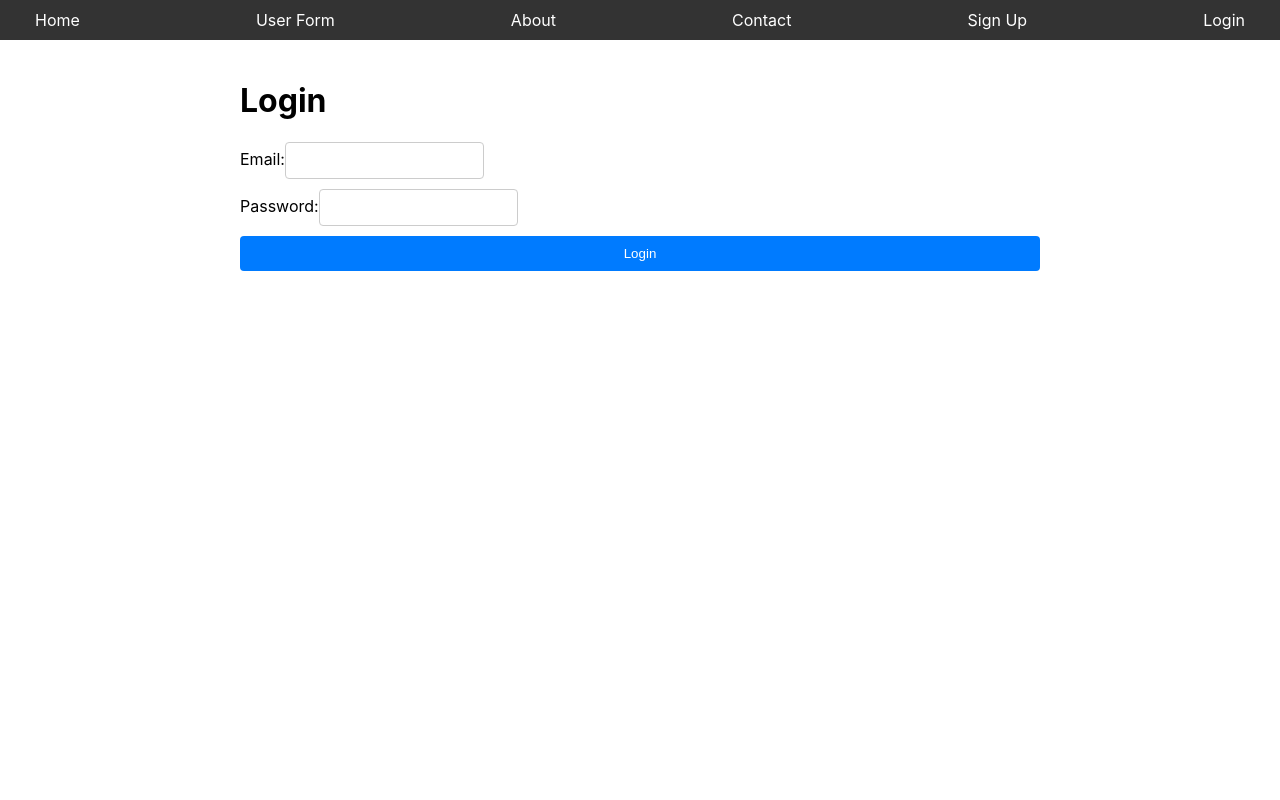
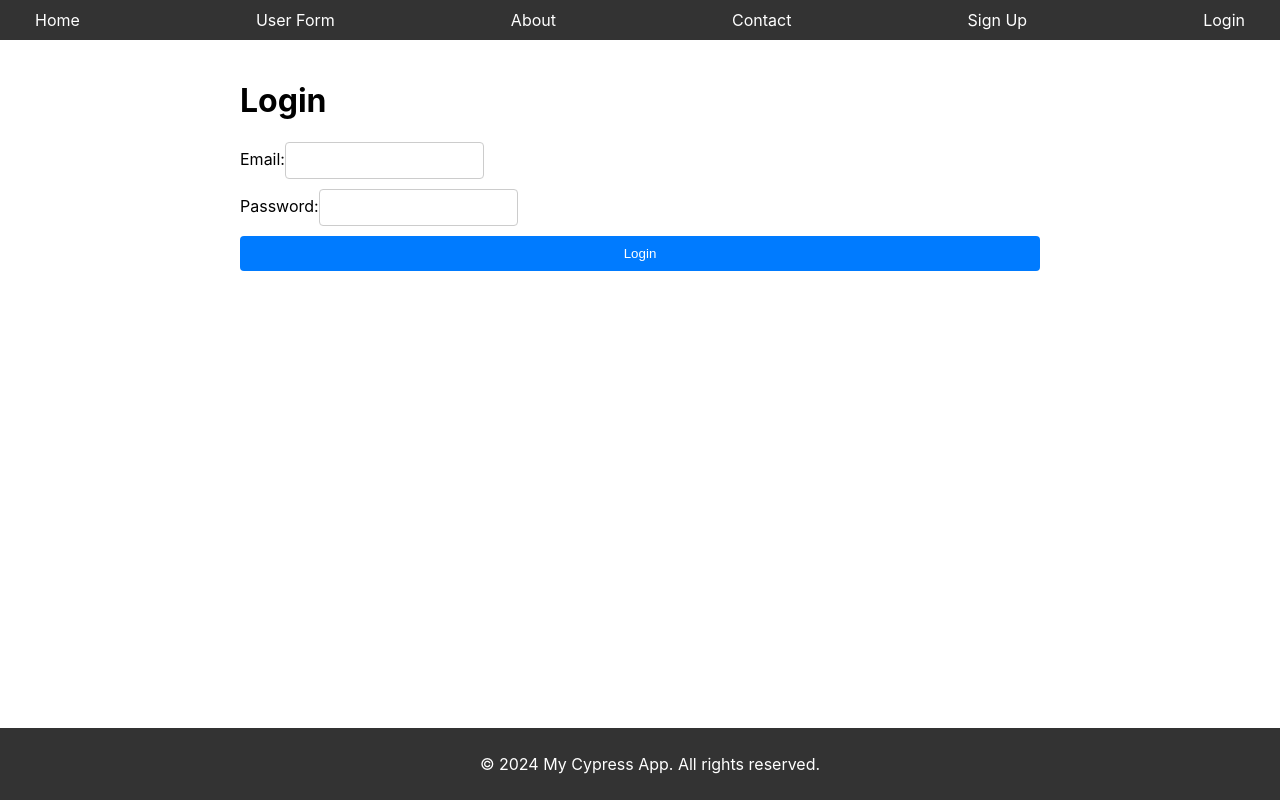
Before and after one commit to Bl3nd865/CypressTesting, a React (Create React App) app: page /login in a window 1280 px wide. Built offline with nearby package versions, Linux system fonts and the light colour scheme.

Commit message:
added footer

```diff
--- a/src/App.js
+++ b/src/App.js
@@ -11,11 +11,14 @@ import About from './About';
 import Contact from './Contact';
 import Login from './Login';
 import SignUp from './SignUp';
+import Profile from './Profile';
+import Footer from './Footer';
 
 const Container = styled.div`
     max-width: 800px;
     margin: 0 auto;
     padding: 20px;
+    padding-bottom: 60px; // Space for footer
 `;
 
 const Nav = styled.nav`
@@ -40,6 +43,8 @@ const ProtectedRoute = ({ element }) => {
 };
 
 function App() {
+    const isAuthenticated = useSelector((state) => state.user.isAuthenticated);
+
     return (
         <Router>
             <Nav>
@@ -47,8 +52,9 @@ function App() {
                 <NavLink to="/form">User Form</NavLink>
                 <NavLink to="/about">About</NavLink>
                 <NavLink to="/contact">Contact</NavLink>
-                <NavLink to="/signup">Sign Up</NavLink>
-                <NavLink to="/login">Login</NavLink>
+                {!isAuthenticated && <NavLink to="/signup">Sign Up</NavLink>}
+                {!isAuthenticated && <NavLink to="/login">Login</NavLink>}
+                {isAuthenticated && <NavLink to="/profile">Profile</NavLink>}
             </Nav>
             <Container>
                 <Routes>
@@ -58,8 +64,10 @@ function App() {
                     <Route path="/contact" element={<Contact />} />
                     <Route path="/signup" element={<SignUp />} />
                     <Route path="/login" element={<Login />} />
+                    <Route path="/profile" element={<ProtectedRoute element={<Profile />} />} />
                 </Routes>
             </Container>
+            <Footer />
             <ToastContainer />
         </Router>
     );
--- /dev/null
+++ b/src/Footer.js
@@ -0,0 +1,22 @@
+import React from 'react';
+import styled from 'styled-components';
+
+const FooterContainer = styled.footer`
+    background: #333;
+    color: white;
+    text-align: center;
+    padding: 10px;
+    position: fixed;
+    bottom: 0;
+    width: 100%;
+`;
+
+const Footer = () => {
+    return (
+        <FooterContainer>
+            <p>&copy; 2024 My Cypress App. All rights reserved.</p>
+        </FooterContainer>
+    );
+};
+
+export default Footer;
--- a/src/styles.js
+++ b/src/styles.js
@@ -1,10 +1,10 @@
-// src/styles.js
 import styled from 'styled-components';
 
 export const Container = styled.div`
     max-width: 800px;
     margin: 0 auto;
     padding: 20px;
+    padding-bottom: 60px; // Space for footer
 `;
 
 export const Nav = styled.nav`
```
